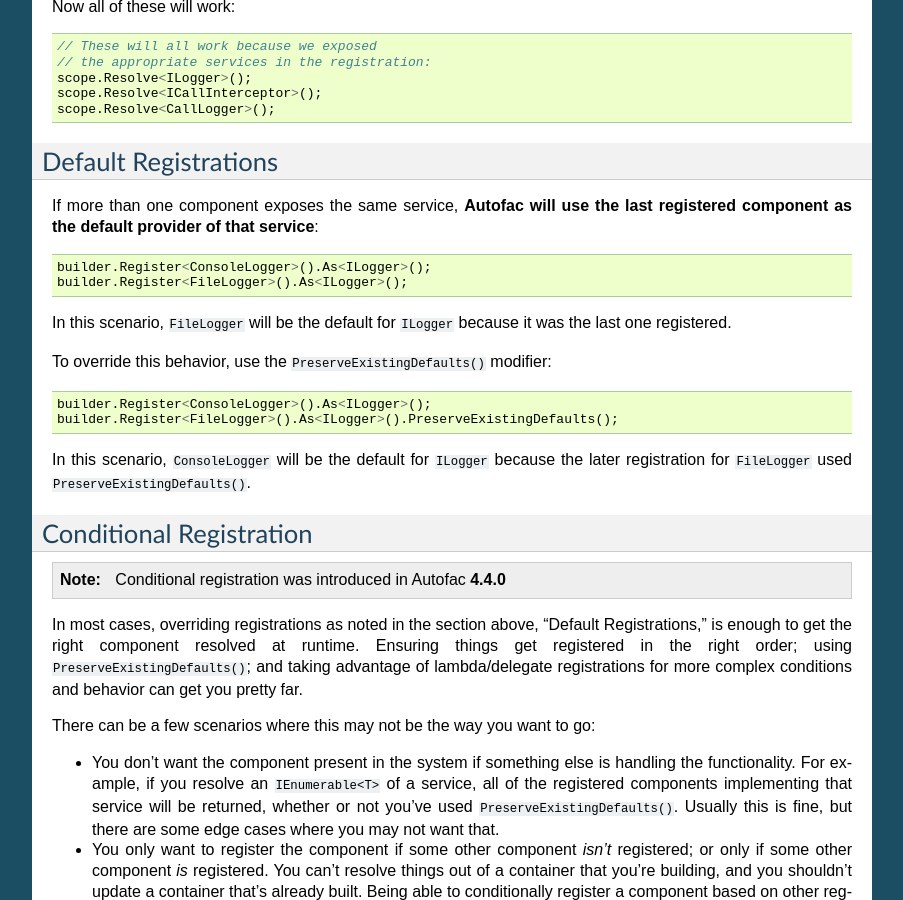
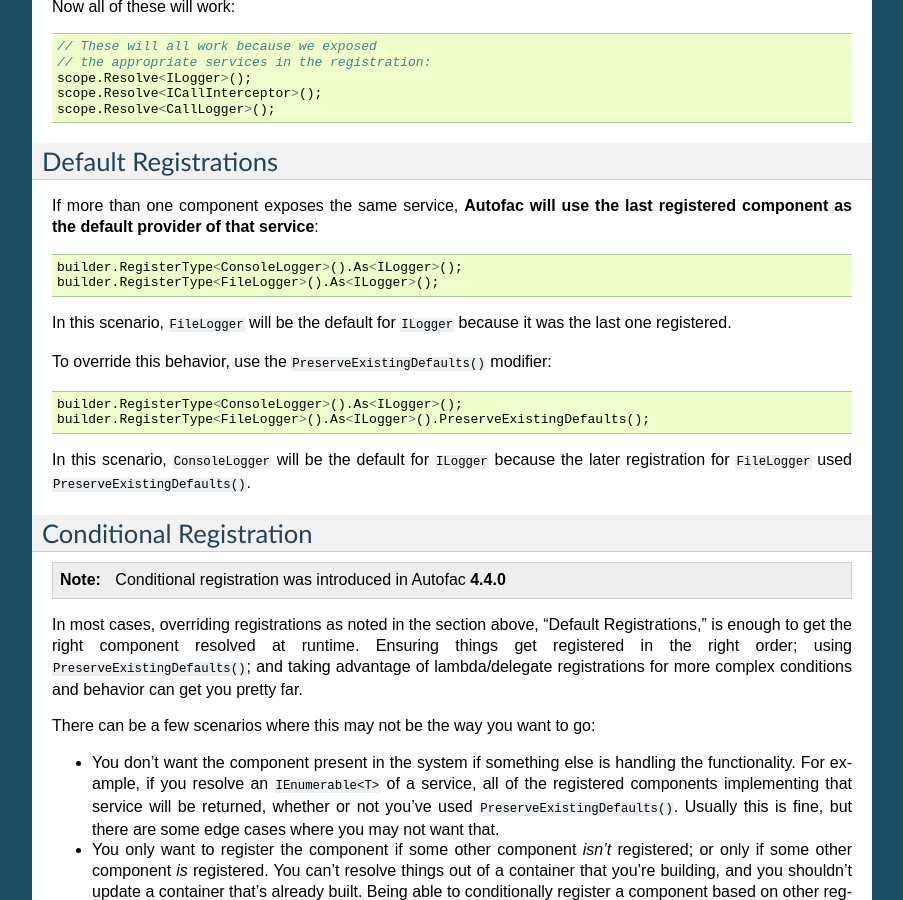
Before and after one commit to autofac/Documentation, a Sphinx documentation site: the page built from docs/register/registration.rst, in a window 1280 px wide and 900 px high, scrolled down 5124 px. Shown: the whole window, without its empty margins (198-1101 px from the left). Built offline with Sphinx 7.4.7, drawn with Linux system fonts in a browser that asks for light colours.

Commit message:
Register method should be RegisterType<>

```diff
--- a/docs/register/registration.rst
+++ b/docs/register/registration.rst
@@ -288,8 +288,8 @@
 
 .. sourcecode:: csharp
 
-    builder.Register<ConsoleLogger>().As<ILogger>();
-    builder.Register<FileLogger>().As<ILogger>();
+    builder.RegisterType<ConsoleLogger>().As<ILogger>();
+    builder.RegisterType<FileLogger>().As<ILogger>();
 
 In this scenario, ``FileLogger`` will be the default for ``ILogger`` because it was the last one registered.
 
@@ -297,8 +297,8 @@
 
 .. sourcecode:: csharp
 
-    builder.Register<ConsoleLogger>().As<ILogger>();
-    builder.Register<FileLogger>().As<ILogger>().PreserveExistingDefaults();
+    builder.RegisterType<ConsoleLogger>().As<ILogger>();
+    builder.RegisterType<FileLogger>().As<ILogger>().PreserveExistingDefaults();
 
 In this scenario, ``ConsoleLogger`` will be the default for ``ILogger`` because the later registration for ``FileLogger`` used ``PreserveExistingDefaults()``.
 
```
